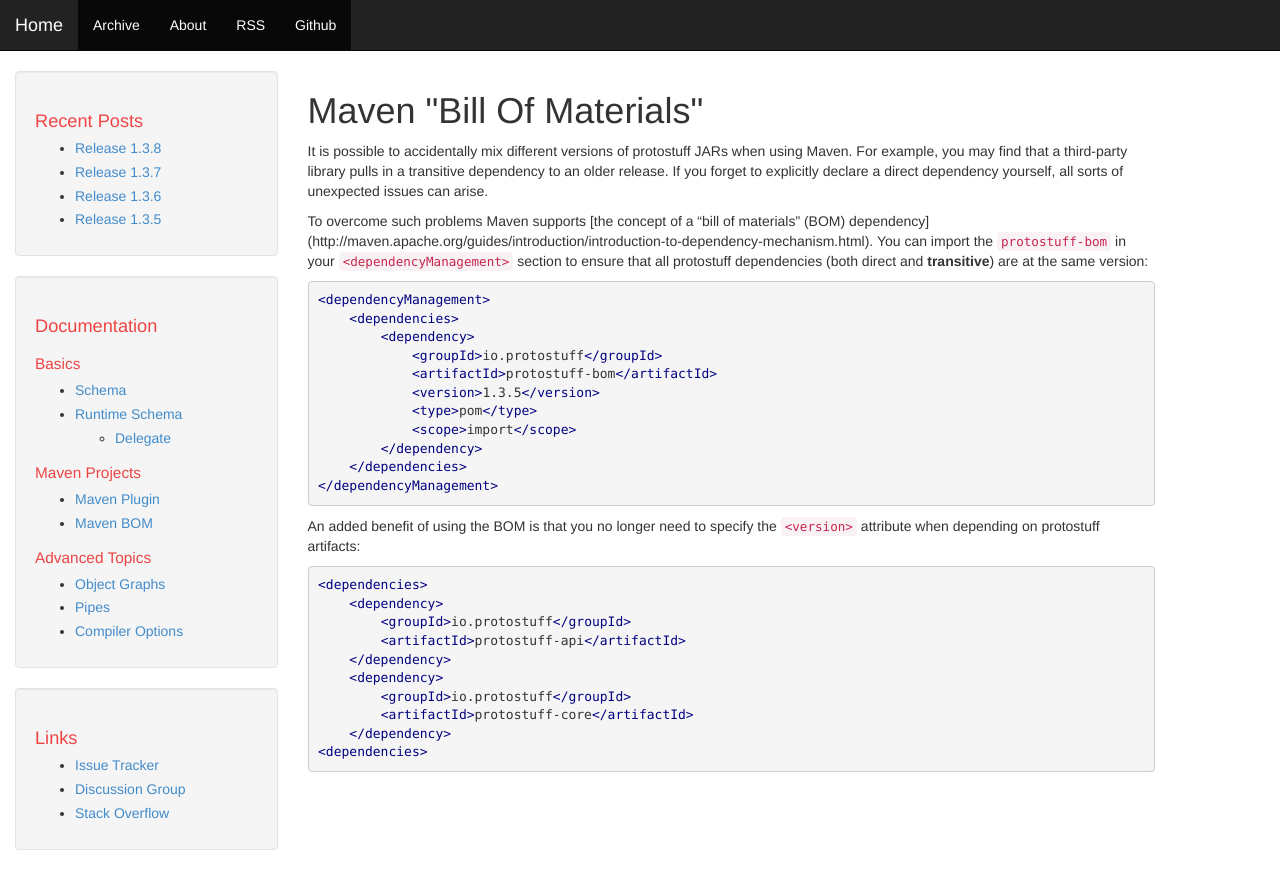
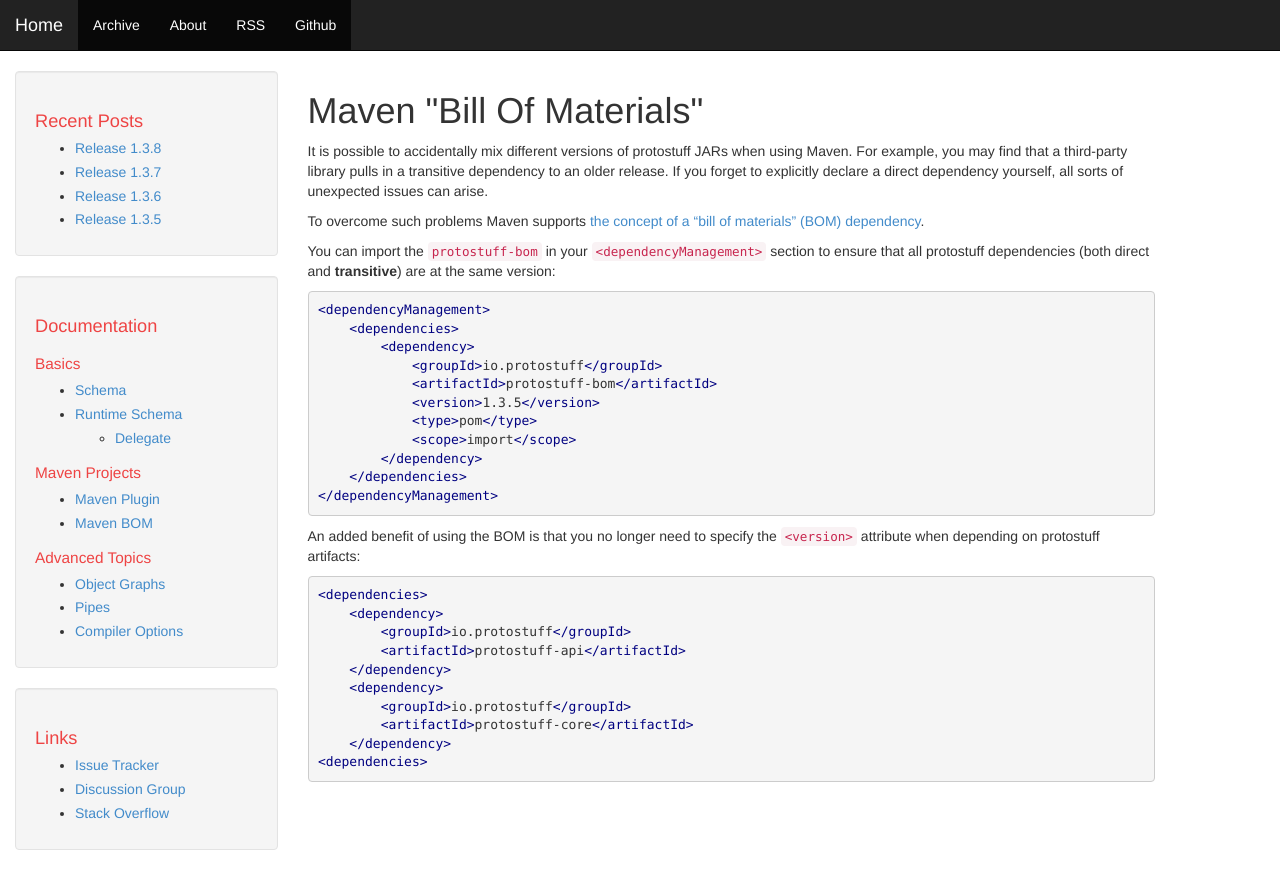
Before and after one commit to protostuff/protostuff.github.io, a Jekyll site: the page built from documentation/maven-bom.md, in a window 1280 px wide. Shown: the top 889 px of the page. Built offline with Jekyll 4.4.1, drawn with Linux system fonts in a browser that asks for light colours; some of the changed lines change nothing that is shown.

Commit message:
Fix broken link

```diff
--- a/documentation/maven-bom.md
+++ b/documentation/maven-bom.md
@@ -9,8 +9,9 @@
 an older release. If you forget to explicitly declare a direct dependency yourself, all
 sorts of unexpected issues can arise.
 
-To overcome such problems Maven supports [the concept of a "bill of materials" (BOM) dependency]
-(http://maven.apache.org/guides/introduction/introduction-to-dependency-mechanism.html).
+To overcome such problems Maven supports [the concept of a "bill of materials"
+(BOM) dependency][maven dependency mechanism].
+
 You can import the `protostuff-bom` in your `<dependencyManagement>` section to
 ensure that all protostuff dependencies (both direct and **transitive**) are at the same version:
 
@@ -43,3 +44,5 @@
     </dependency>
 <dependencies>
 ~~~
+
+[maven dependency mechanism]: http://maven.apache.org/guides/introduction/introduction-to-dependency-mechanism.html
```
